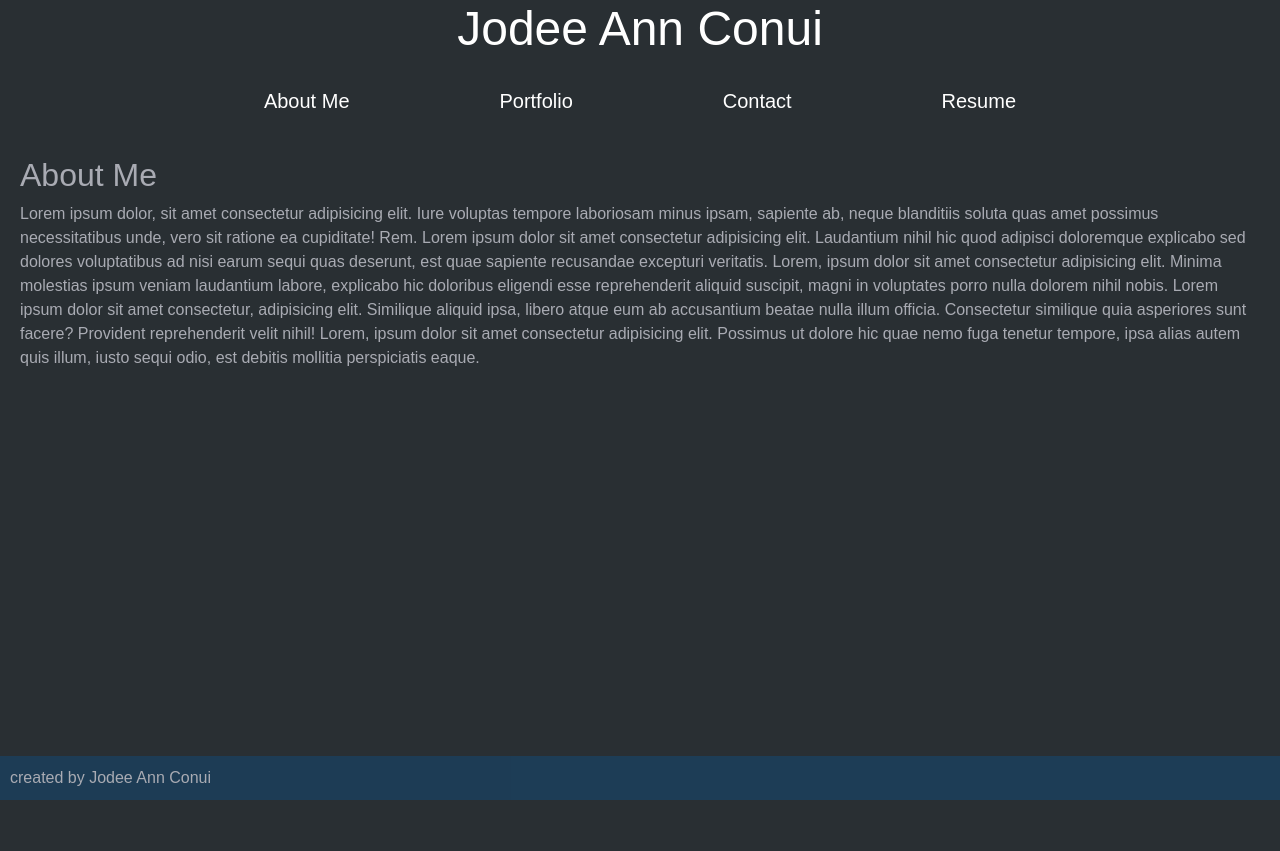
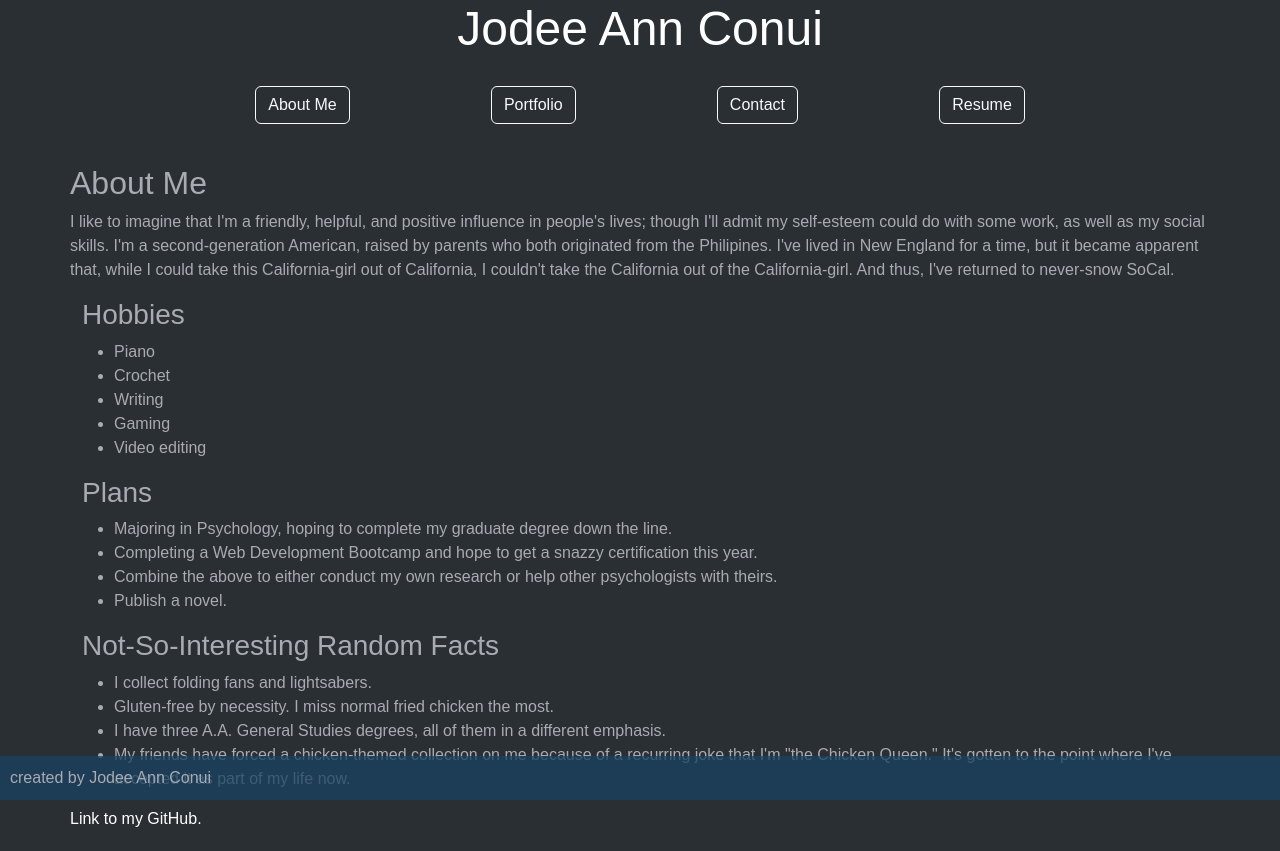
Before and after one commit to Azurene/portfolio, a React (Create React App) app: page / in a window 1280 px wide. Before the commit the page ends 800 px from the top, so only its background shows below. Built offline with nearby package versions, Linux system fonts and the light colour scheme.

Commit message:
add more information to about

```diff
--- a/src/components/About/index.js
+++ b/src/components/About/index.js
@@ -2,11 +2,36 @@ import React from 'react';
 
 function About() {
 
-  return(
+  return (
     <section>
-      <div>
-        <h2>About Me</h2>
-        <p>Lorem ipsum dolor, sit amet consectetur adipisicing elit. Iure voluptas tempore laboriosam minus ipsam, sapiente ab, neque blanditiis soluta quas amet possimus necessitatibus unde, vero sit ratione ea cupiditate! Rem. Lorem ipsum dolor sit amet consectetur adipisicing elit. Laudantium nihil hic quod adipisci doloremque explicabo sed dolores voluptatibus ad nisi earum sequi quas deserunt, est quae sapiente recusandae excepturi veritatis. Lorem, ipsum dolor sit amet consectetur adipisicing elit. Minima molestias ipsum veniam laudantium labore, explicabo hic doloribus eligendi esse reprehenderit aliquid suscipit, magni in voluptates porro nulla dolorem nihil nobis. Lorem ipsum dolor sit amet consectetur, adipisicing elit. Similique aliquid ipsa, libero atque eum ab accusantium beatae nulla illum officia. Consectetur similique quia asperiores sunt facere? Provident reprehenderit velit nihil! Lorem, ipsum dolor sit amet consectetur adipisicing elit. Possimus ut dolore hic quae nemo fuga tenetur tempore, ipsa alias autem quis illum, iusto sequi odio, est debitis mollitia perspiciatis eaque.</p>
+      <div className='container'>
+        <h2 className='row'>About Me</h2>
+        <p className='row'>I like to imagine that I'm a friendly, helpful, and positive influence in people's lives; though I'll admit my self-esteem could do with some work, as well as my social skills. I'm a second-generation American, raised by parents who both originated from the Philipines. I've lived in New England for a time, but it became apparent that, while I could take this California-girl out of California, I couldn't take the California out of the California-girl. And thus, I've returned to never-snow SoCal.</p>
+
+        <h3>Hobbies</h3>
+        <ul>
+          <li>Piano</li>
+          <li>Crochet</li>
+          <li>Writing</li>
+          <li>Gaming</li>
+          <li>Video editing</li>
+        </ul>
+        <h3>Plans</h3>
+        <ul>
+          <li>Majoring in Psychology, hoping to complete my graduate degree down the line.</li>
+          <li>Completing a Web Development Bootcamp and hope to get a snazzy certification this year.</li>
+          <li>Combine the above to either conduct my own research or help other psychologists with theirs.</li>
+          <li>Publish a novel.</li>
+        </ul>
+        <h3>Not-So-Interesting Random Facts</h3>
+        <ul>
+          <li>I collect folding fans and lightsabers.</li>
+          <li>Gluten-free by necessity. I miss normal fried chicken the most.</li>
+          <li>I have three A.A. General Studies degrees, all of them in a different emphasis.</li>
+          <li>My friends have forced a chicken-themed collection on me because of a recurring joke that I'm "the Chicken Queen." It's gotten to the point where I've accepted it as part of my life now.</li>
+        </ul>
+        <a className='row' href='https://github.com/Azurene' target="_blank" rel='noreferrer noopener'>Link to my GitHub.</a>
+        <p></p>
       </div>
     </section>
   )
--- a/src/components/Nav/index.js
+++ b/src/components/Nav/index.js
@@ -21,22 +21,22 @@ function Nav(props) {
       <nav class="link-list">
         <ul>
           <li>
-            <a data-testid="about" href="#about" onClick={() => setCurrentTab(tab[0])}>
+            <a className="btn btn-outline-light" data-testid="about" href="#about" onClick={() => setCurrentTab(tab[0])}>
               About Me
             </a>
           </li>
           <li>
-            <a data-testid="portfolio" href="#portfolio" onClick={() => setCurrentTab(tab[1])}>
+            <a className="btn btn-outline-light" data-testid="portfolio" href="#portfolio" onClick={() => setCurrentTab(tab[1])}>
               Portfolio
             </a>
           </li>
           <li>
-            <a data-testid="contact" href="#contact" onClick={() => setCurrentTab(tab[2])}>
+            <a className="btn btn-outline-light" data-testid="contact" href="#contact" onClick={() => setCurrentTab(tab[2])}>
               Contact
             </a>
           </li>
           <li>
-            <a data-testid="Resume" href="#resume" onClick={() => setCurrentTab(tab[3])}>
+            <a className="btn btn-outline-light" data-testid="Resume" href="#resume" onClick={() => setCurrentTab(tab[3])}>
               Resume
             </a>
           </li>
--- a/src/index.css
+++ b/src/index.css
@@ -97,12 +97,3 @@ footer p{
       font-size: 0.7em;
   }
 }
-
-@media screen and (max-width: 575px) {
-  .hero {
-      background-position: bottom;
-  }
-  nav ul{
-      background-color: rgba(0, 0, 0, 0.164);
-  }
-}
```
